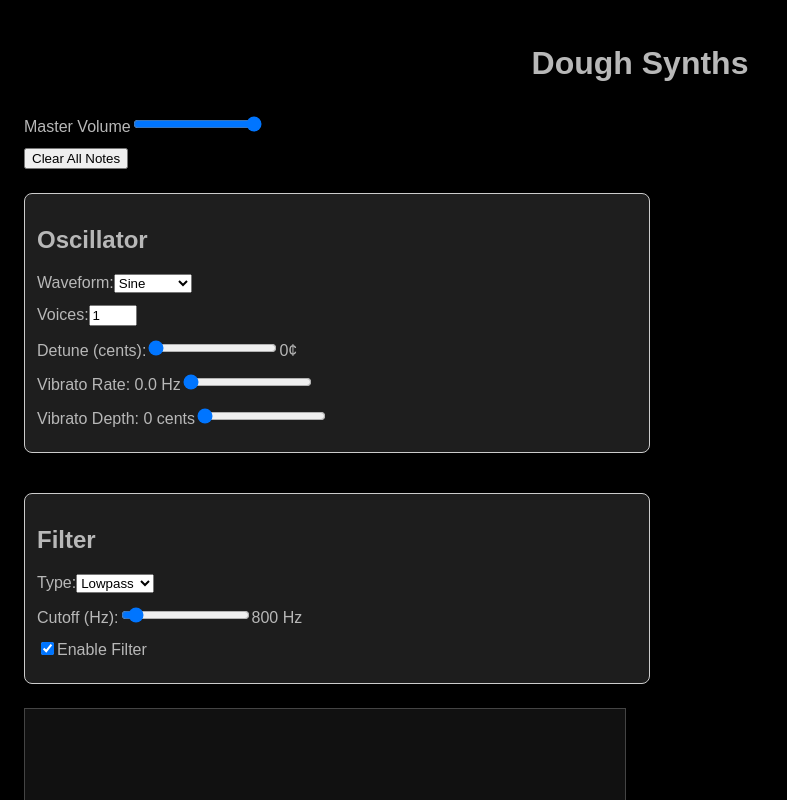
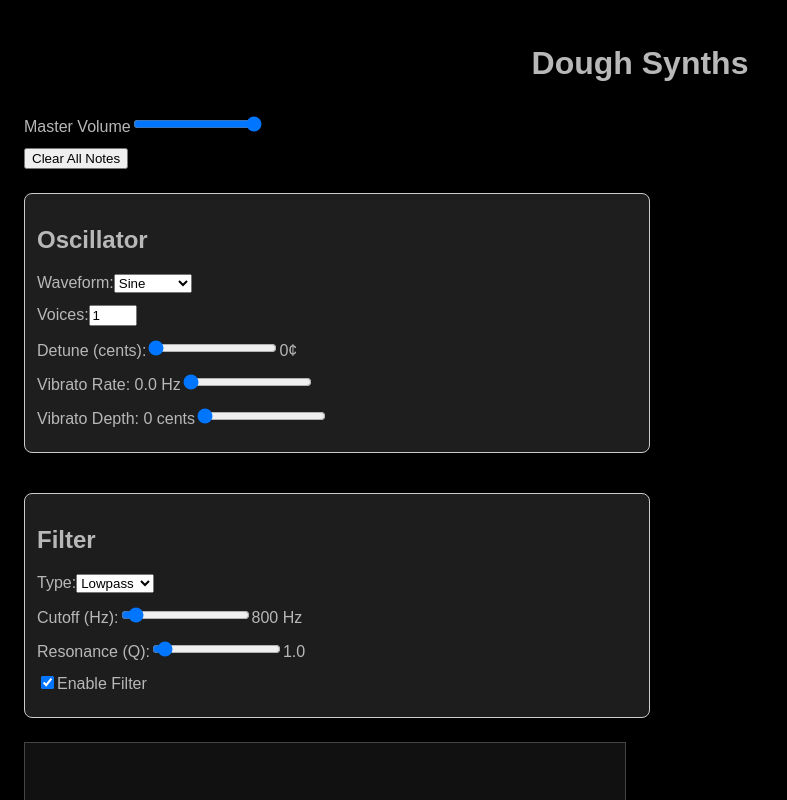
Before and after one commit to EvanCzako/SynthPutty, a React (Create React App) app: page / in a window 1280 px wide. Shown: the top 800 px of the page, without its empty margins (0-787 px from the left). Built offline with nearby package versions, Linux system fonts and the light colour scheme.

Commit message:
Add and functionalize resonance Q

```diff
--- a/src/components/FilterControls.tsx
+++ b/src/components/FilterControls.tsx
@@ -10,6 +10,8 @@ export const FilterControls: React.FC = () => {
         setFilterCutoff,
         filterEnabled,
         setFilterEnabled,
+		filterQ,
+		setFilterQ
     } = useSynthStore();
 
     return (
@@ -43,6 +45,19 @@ export const FilterControls: React.FC = () => {
             </label>
 
             <label>
+                Resonance (Q):
+                <input
+                    type="range"
+                    min={0.1}
+                    max={20}
+                    step={0.1}
+                    value={filterQ}
+                    onChange={(e) => setFilterQ(Number(e.target.value))}
+                />
+                <span>{filterQ.toFixed(1)}</span>
+            </label>
+
+            <label>
                 <input
                     type="checkbox"
                     checked={filterEnabled}
--- a/src/hooks/useSynthEngine.ts
+++ b/src/hooks/useSynthEngine.ts
@@ -1,11 +1,5 @@
 import { useEffect, useRef } from "react";
 import { useSynthStore } from "../store/synthStore";
-
-
-interface OscillatorVoice {
-    osc: OscillatorNode;
-    gain: GainNode;
-}
 
 type VoiceChain = {
     oscillators: OscillatorNode[];
@@ -54,7 +48,7 @@ export function useSynthEngine() {
 		setVibratoOsc,
 		vibratoOsc,
 		vibratoGain,
-
+		filterQ
     } = useSynthStore();
 
     const playingNotesRef = useRef<Record<number, VoiceChain[]>>({});
@@ -220,9 +214,10 @@ export function useSynthEngine() {
                     audioCtx.currentTime,
                     0.01,
                 );
+				filter.Q.value = filterQ;
             });
         }
-    }, [filterEnabled, filterType, filterCutoff]);
+    }, [filterEnabled, filterType, filterCutoff, filterQ]);
 
     // Start/stop notes based on activeNotes
     useEffect(() => {
--- a/src/store/synthStore.ts
+++ b/src/store/synthStore.ts
@@ -18,7 +18,9 @@ interface SynthState {
 	analyserNode: AnalyserNode | null;
 	vibratoOsc: OscillatorNode | null;
 	vibratoGain: GainNode | null;
+	filterQ: number;
 
+	setFilterQ: (q: number) => void;
 	setVibratoOsc: (osc: OscillatorNode, gain: GainNode) => void;
 	setAnalyserNode: (node: AnalyserNode) => void;
     setVibratoRate: (rate: number) => void;
@@ -49,10 +51,12 @@ export const useSynthStore = create<SynthState>((set, get) => ({
 	analyserNode: null,
 	vibratoOsc: null as OscillatorNode | null,
 	vibratoGain: null as GainNode | null,
+	filterQ: 1, // default value
+
+	setFilterQ: (q: number) => set({ filterQ: q }),
 
 	setVibratoOsc: (osc: OscillatorNode, gain: GainNode) =>
 		set({ vibratoOsc: osc, vibratoGain: gain }),
-
 	setAnalyserNode: (node) => set({ analyserNode: node }),
     setFilterEnabled: (enabled: boolean) => set({ filterEnabled: enabled }),
     setWaveform: (waveform) => set({ waveform }),
```
